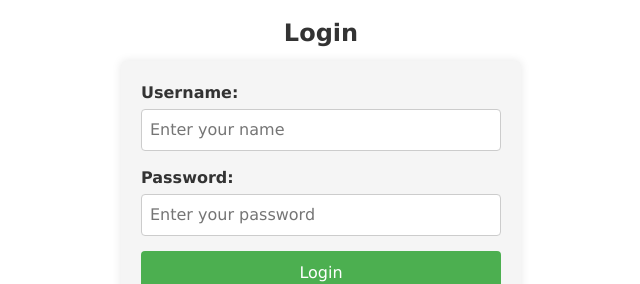
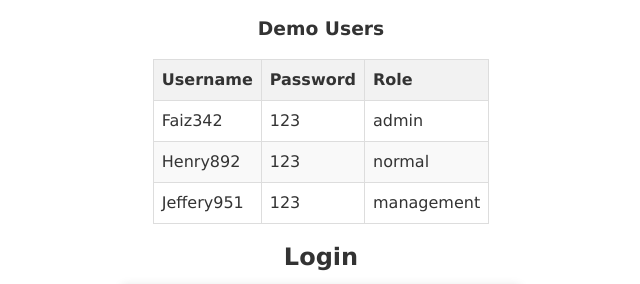
Before and after one commit to faiz-kirsten/user-credential-manager-frontend, a React (Create React App) app: page / in a window 1280 px wide. Shown: the top 284 px of the page, without its empty margins (319-959 px from the left). Built offline with nearby package versions, Linux system fonts and the light colour scheme; no server answers.

Commit message:
Fixed minor bugs

```diff
--- a/src/index.css
+++ b/src/index.css
@@ -292,7 +292,7 @@ h4 {
 
 /* credential repo users */
 .user-table {
-    width: 1200px;
+    max-width: 1200px;
     margin: 0 auto;
     border-collapse: collapse;
     margin-top: 20px;
--- a/src/pages/AuthenticateUser.jsx
+++ b/src/pages/AuthenticateUser.jsx
@@ -185,7 +185,7 @@ const AuthenticateUser = () => {
                 <Loading />
             ) : (
                 <>
-                    {/* <div className="demo-users-container">
+                    <div className="demo-users-container">
                         <h3 className="authenticate-heading">Demo Users</h3>
                         <table className="demo-users">
                             <thead>
@@ -211,19 +211,9 @@ const AuthenticateUser = () => {
                                     <td>123</td>
                                     <td>management</td>
                                 </tr>
-                                <tr>
-                                    <td>Peterson257</td>
-                                    <td>123</td>
-                                    <td>normal</td>
-                                </tr>
-                                <tr>
-                                    <td>Peter276</td>
-                                    <td>123</td>
-                                    <td>admin</td>
-                                </tr>
                             </tbody>
                         </table>
-                    </div> */}
+                    </div>
                     <h2 className="authenticate-heading">Login</h2>
                     <form className="form-container" onSubmit={handleLogin}>
                         <div className="form-controllers">
```
